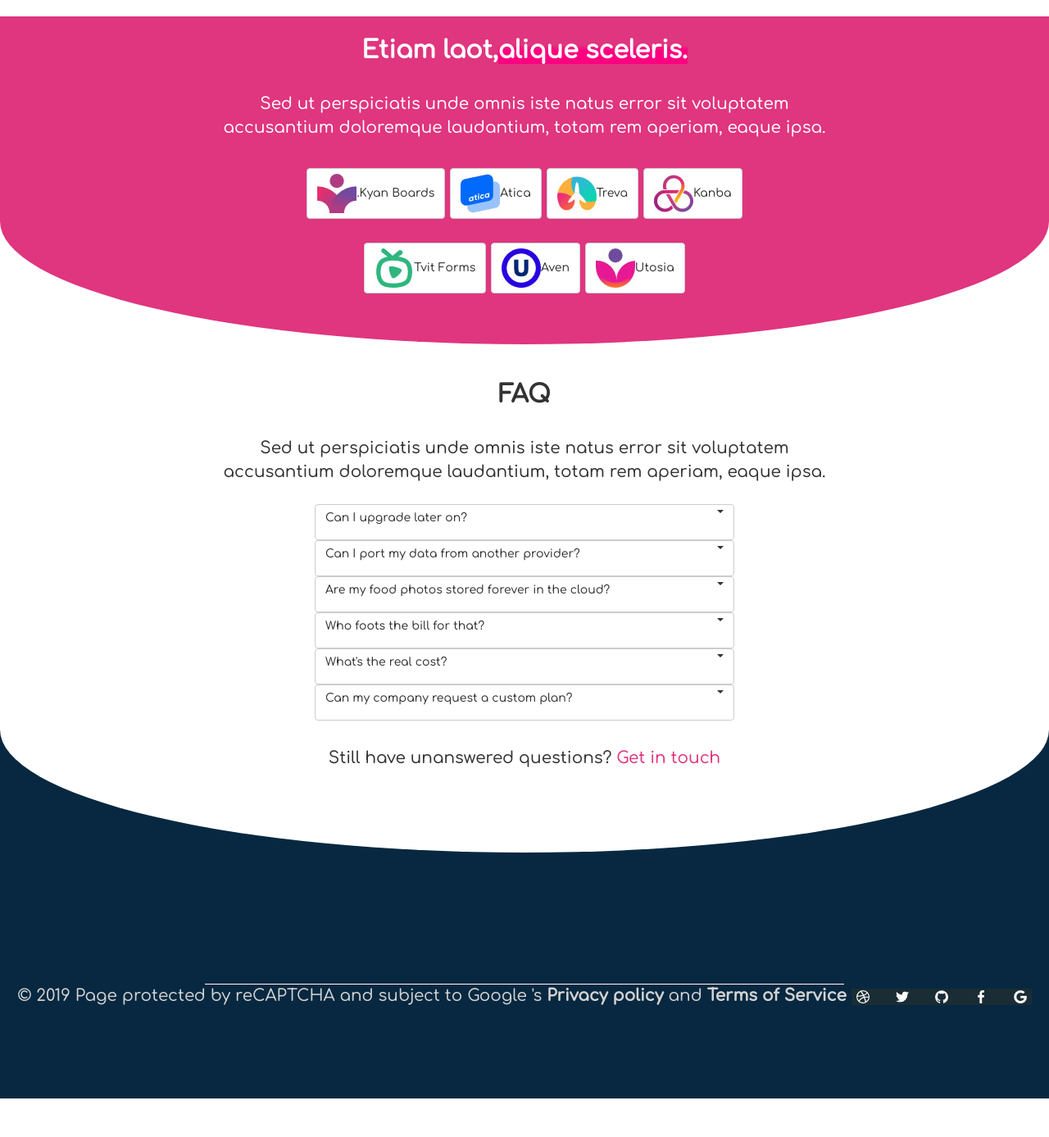
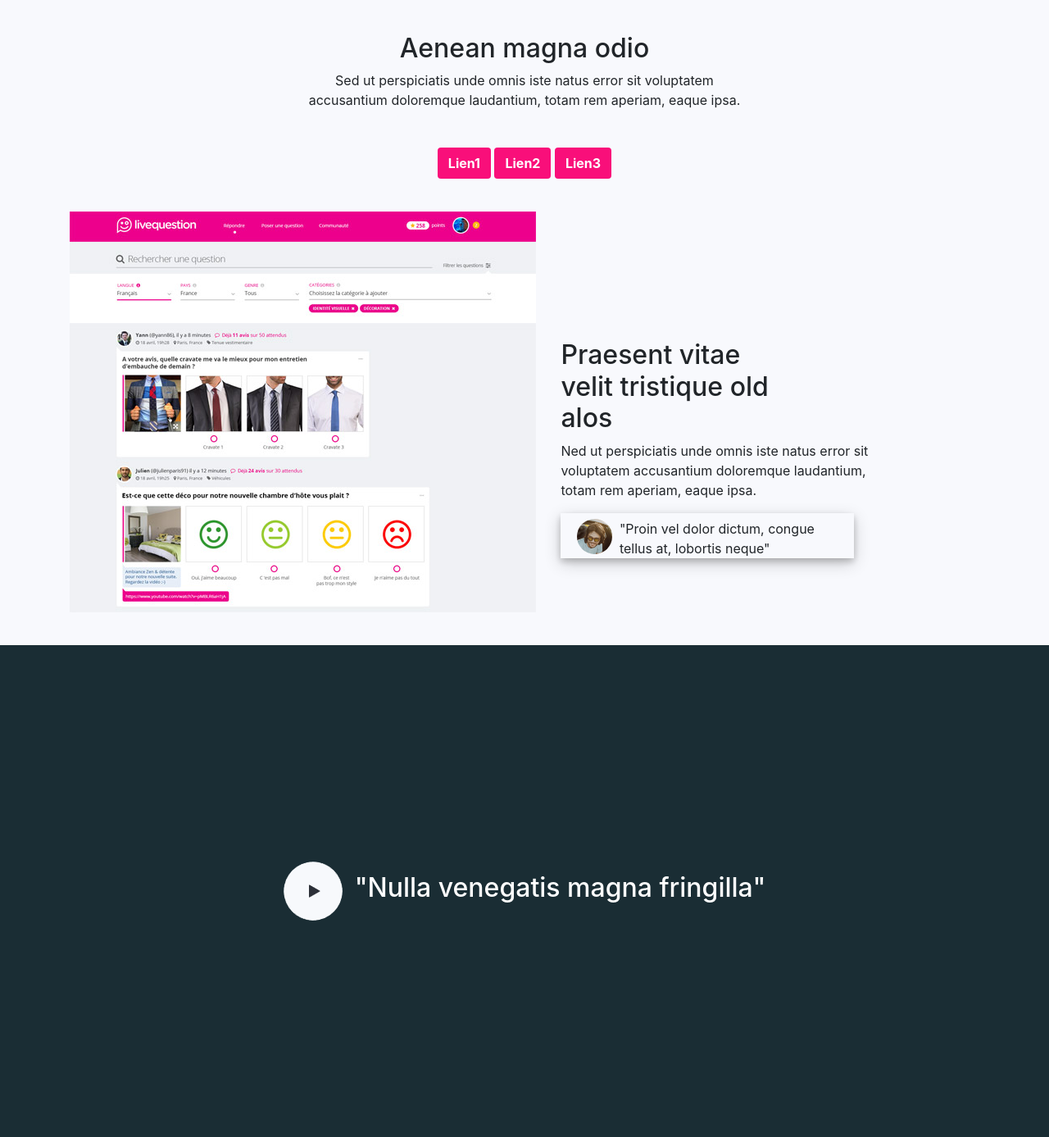
Before and after one commit to shakeeljeerooburkhan/livequestion, a PHP site: page / in a window 1280 px wide. Shown: the whole page at 82% size. Before the commit the page ends 1340 px from the top, so only its background shows below. Run offline with PHP 8.4, Linux system fonts and the light colour scheme; some libraries are stand-ins or nearby versions.

Commit message:
Ma Premiere partie

```diff
--- /dev/null
+++ b/css/styles.css
@@ -0,0 +1,147 @@
+.bouton {
+    border-radius: 50px;
+    padding-left: 15px;
+    padding-right: 15px;
+    background-color: #F90F7A;
+    color: white;
+}
+
+
+/* #redirection*/
+
+#redirection {
+    padding-top: 40px;
+    padding-bottom: 40px;
+    background-color: #F8F9FD;
+}
+
+#redirection .boutonlink {
+    font-weight: bold;
+    background-color: #F90F7A;
+    color: white;
+    margin-top: 10px;
+    margin-bottom: 20px;
+}
+
+#redirection .redirectionText {
+    text-align: center;
+}
+
+#redirection .redirectionLink {
+    text-align: center;
+    padding: 20px;
+}
+
+#redirection .subti {
+    float: right;
+    margin-left: 54%;
+    margin-top: -30%;
+}
+
+#redirection .subti h2 {
+    text-align: initial;
+    width: 54%;
+}
+
+#redirection .subti p {
+    text-align: initial;
+    width: 77%;
+}
+
+#redirection .subti-inv {
+    float: right;
+    margin-right: 15%;
+    margin-top: 5%;
+}
+
+#redirection .subti-inv h2 {
+    text-align: initial;
+    width: 34%;
+}
+
+#redirection .subti-inv p {
+    text-align: initial;
+    width: 46%;
+}
+
+#redirection .inv {
+    margin-left: 33%;
+    margin-top: -26%;
+}
+
+#redirection .card1 {
+    width: 70%;
+    box-shadow: 0 4px 8px 0 rgba(0, 0, 0, 0.2), 0 6px 20px 0 rgba(0, 0, 0, 0.19);
+    text-align: center;
+}
+
+#redirection .card1 img {
+    width: 12%;
+    margin-top: 2%;
+    margin-right: 77%;
+}
+
+#redirection .card1 p {
+    margin-left: 20%;
+    margin-top: -12%;
+    text-align: initial;
+    width: 74%;
+}
+
+#redirection .card2 {
+    width: 32%;
+    box-shadow: 0 4px 8px 0 rgba(0, 0, 0, 0.2), 0 6px 20px 0 rgba(0, 0, 0, 0.19);
+    padding-bottom: 0.25%;
+    text-align: center;
+}
+
+#redirection .card2 img {
+    width: 12%;
+    margin-top: 2%;
+    margin-right: 77%;
+}
+
+#redirection .card2 p {
+    margin-left: 20%;
+    margin-top: -10%;
+    text-align: initial;
+    width: 74%;
+}
+
+#redirection .card3 {
+    width: 32%;
+    box-shadow: 0 4px 8px 0 rgba(0, 0, 0, 0.2), 0 6px 20px 0 rgba(0, 0, 0, 0.19);
+    padding-bottom: 0.25%;
+    text-align: center;
+}
+
+#redirection .card3 img {
+    width: 12%;
+    margin-top: 2%;
+    margin-right: 77%;
+}
+
+#redirection .card3 p {
+    margin-left: 20%;
+    margin-top: -10%;
+    text-align: initial;
+    width: 74%;
+}
+
+
+/* Section Play */
+
+#play {
+    height: 600px;
+    background-color: #1A2D34;
+    padding-left: 15%;
+    padding-right: 15%;
+    display: flex;
+    color: white;
+    justify-content: center;
+    align-items: center;
+}
+
+.h2play {
+    margin-left: 15px;
+}
--- a/index.php
+++ b/index.php
@@ -1,143 +1,84 @@
 <!DOCTYPE html>
+
+<head>
+    <meta charset="utf-8">
+    <meta name="viewport" content="width=device-width, initial-scale=1.0">
+    <link rel="stylesheet" href="css/styles.css">
+    <link rel="stylesheet" href="https://maxcdn.bootstrapcdn.com/bootstrap/4.5.2/css/bootstrap.min.css">
+    <script src="https://ajax.googleapis.com/ajax/libs/jquery/3.5.1/jquery.min.js"></script>
+    <script src="https://maxcdn.bootstrapcdn.com/bootstrap/4.5.2/js/bootstrap.min.js"></script>
+    <link rel="stylesheet" href="https://use.fontawesome.com/releases/v5.15.1/css/all.css">
+    <script type="text/javascript" src="script/indexScript.js"></script>
+</head>
 <html>
-	<head>
-		<title>Live Question</title>
-		<meta charset="utf-8">
-		<meta name="viewport" content="width=device-width, initial-scale=1">
-		<link rel="stylesheet" href="https://maxcdn.bootstrapcdn.com/bootstrap/3.3.6/css/bootstrap.min.css" integrity="sha384-1q8mTJOASx8j1Au+a5WDVnPi2lkFfwwEAa8hDDdjZlpLegxhjVME1fgjWPGmkzs7" crossorigin="anomymous">
-		<link href='http://fonts.googleapis.com/css?family=Lato&subset=latin,latin-ext' rel='stylesheet' type='text/css'>
-		<link rel="stylesheet"  href="css/style.css">
-		<script src="https://ajax.googleapis.com/ajax/libs/jquery/1.11.3/jquery.min.js"></script>
-		<script src="https://maxcdn.bootstrapcdn.com/bootstrap/3.3.6/js/bootstrap.min.js"></script>
-		<script src="js/script.js"></script>
-		<!--Lien de la police d'écriture-->
+
+<body>
 
 
-		<link rel="preconnect" href="https://fonts.gstatic.com">
-		<link href="https://fonts.googleapis.com/css2?family=Comfortaa:wght@500&display=swap" rel="stylesheet">
-	</head>
-	<body>
-		<!--Partie des 7 boutons avec fond rose-->
-		<section id="applications">
-			<div class="conatiner">
-				<div class="heading">
-					<h3>Etiam laot,<span class="surlignement">alique sceleris.</span></h3>
-					<p>
-						Sed ut perspiciatis unde omnis iste natus error sit voluptatem<br>accusantium doloremque laudantium, totam rem aperiam, eaque ipsa.
+    <section id="redirection">
+
+        <div class="container">
+            <div class="redirectionText">
+                <h2>Aenean magna odio</h2>
+                <p>Sed ut perspiciatis unde omnis iste natus error sit voluptatem <br> accusantium doloremque laudantium, totam rem aperiam, eaque ipsa.
                 </p>
             </div>
-				<p class="marques">
-					<a href="a" class="btn btn-default"><img src="images/marque1.jpg">.Kyan Boards</a>
-					<a href="a" class="btn btn-default"><img src="images/marque2.jpg">Atica</a>
-					<a href="a" class="btn btn-default"><img src="images/marque3.jpg">Treva</a>
-					<a href="a" class="btn btn-default"><img src="images/marque4.jpg">Kanba</a>
-					<br><br>
-					<a href="a" class="btn btn-default"><img src="images/marque5.jpg">Tvit Forms</a>
-					<a href="a" class="btn btn-default"><img src="images/marque6.jpg">Aven</a>
-					<a href="a" class="btn btn-default"><img src="images/marque7.jpg">Utosia</a>
+            <div id="final" class="carousel slide" data-ride="carousel">
+                <div class="redirectionLink">
+                    <a data-target="#final" data-slide-to="0" class="btn boutonlink">Lien1</a>
+                    <a data-target="#final" data-slide-to="1" class="btn boutonlink">Lien2</a>
+                    <a data-target="#final" data-slide-to="2" class="btn boutonlink">Lien3</a>
+                </div>
+                <div class="carousel-inner">
+                    <div class="carousel-item active">
+                        <img src="img/step-2.jpg" alt="Los Angeles">
+                        <div class="subti">
+                            <h2>Praesent vitae velit tristique <span>old alos</span></h2>
+                            <p>Ned ut perspiciatis unde omnis iste natus error sit voluptatem accusantium doloremque laudantium, totam rem aperiam, eaque ipsa.
                             </p>
-			</div>
-		</section>
-		<!--Partie FAQ avec les questions -->
-		<section id="questions">
-			<div class="conatiner">
-				<div class="heading">
-					<h3>FAQ</h3>
-					<p>
-						Sed ut perspiciatis unde omnis iste natus error sit voluptatem<br>accusantium doloremque laudantium, totam rem aperiam, eaque ipsa.
+                            <div class="card1">
+                                <img class="rounded-circle" src="img/persona3.jpg">
+                                <p>"Proin vel dolor dictum, congue tellus at, lobortis neque"
                                 </p>
-				</div>
-				<div class="list-deroul-6">
-					<div class="deroul1">
-						<div class="dropdown">
-							<button class="btn btn-default dropdown-toggle" type="button" data-toggle="dropdown"><p class="title-dropdown">Can I upgrade later on?</p><span class="caret"></span></button>
-							<ul class="dropdown-menu">
-								<li><a href="#">a</a></li>
-								<li><a href="#">b</a></li>
-								<li><a href="#">c</a></li>
-							</ul>
-						</div>
-					</div>
-					<div class="deroul2">
-						<div class="dropdown">
-							<button class="btn btn-default dropdown-toggle" type="button" data-toggle="dropdown"><p class="title-dropdown">Can I port my data from another provider?</p><span class="caret"></span></button>
-							<ul class="dropdown-menu">
-								<li><a href="#">a</a></li>
-								<li><a href="#">b</a></li>
-								<li><a href="#">c</a></li>
-							</ul>
-						</div>
-					</div>
-					<div class="deroul3">
-						<div class="dropdown">
-							<button class="btn btn-default dropdown-toggle" type="button" data-toggle="dropdown"><p class="title-dropdown">Are my food photos stored forever in the cloud?</p><span class="caret"></span></button>
-							<ul class="dropdown-menu">
-								<li><a href="#">a</a></li>
-								<li><a href="#">b</a></li>
-								<li><a href="#">c</a></li>
-							</ul>
-						</div>
-					</div>
-					<div class="deroul4">
-						<div class="dropdown">
-							<button class="btn btn-default dropdown-toggle" type="button" data-toggle="dropdown"><p class="title-dropdown">Who foots the bill for that?</p><span class="caret"></span></button>
-							<ul class="dropdown-menu">
-								<li><a href="#">a</a></li>
-								<li><a href="#">b</a></li>
-								<li><a href="#">c</a></li>
-							</ul>
-						</div>
-					</div>
-					<div class="deroul5">
-						<div class="dropdown">
-							<button class="btn btn-default dropdown-toggle" type="button" data-toggle="dropdown"><p class="title-dropdown">What's the real cost?</p><span class="caret"></span></button>
-							<ul class="dropdown-menu">
-								<li><a href="#">a</a></li>
-								<li><a href="#">b</a></li>
-								<li><a href="#">c</a></li>
-							</ul>
-						</div>
-					</div>
-					<div class="deroul6">
-						<div class="dropdown">
-							<button class="btn btn-default dropdown-toggle" type="button" data-toggle="dropdown"><p class="title-dropdown">Can my company request a custom plan?</p><span class="caret"></span></button>
-							<ul class="dropdown-menu">
-								<li><a href="#">a</a></li>
-								<li><a href="#">b</a></li>
-								<li><a href="#">c</a></li>
-							</ul>
                             </div>
                         </div>
                     </div>
-				<div class="clear"></div>
-				<br>
-				<div class="demande-question">
-					<p class="txt-demande-question">
-						Still have unanswered questions?
-						<a href="lien-question"><span class="pink">Get in touch</span></a>
+                    <div class="carousel-item">
+                        <div class="subti-inv">
+                            <h2>Duis et eros lorem.</h2>
+                            <p>Ned ut perspiciatis unde omnis iste natus error sit voluptatem accusantium doloremque laudantium, totam rem aperiam, eaque ipsa.
                             </p>
+                            <div class="card2">
+                                <img class="rounded-circle" src="img/persona2.jpg">
+                                <p>"Aliquam gravida magna ut"</p>
                             </div>
                         </div>
-		</section>
-
-		<!--Courbure-->
-
-			<div class="courb-blue">
-				<div class="courb-white"></div>
+                        <img class="inv" src="img/step-3.jpg" alt="Chicago">
+                    </div>
+                    <div class="carousel-item">
+                        <div class="subti-inv">
+                            <h2>Curabitur gravida metus at mi <span>malesuada</span>.</h2>
+                            <p>Ned ut perspiciatis unde omnis iste natus error sit voluptatem accusantium doloremque laudantium, totam rem aperiam, eaque ipsa.
+                            </p>
+                            <div class="card3">
+                                <img class="rounded-circle" src="img/persona1.jpg">
+                                <p>"malesuada."</p>
                             </div>
 
-		<!--Bas de la page-->
-		<section id="footer">
-			<div class="block-footer">
-				<footer>
-					<p class="contenu-footer">
-						<div class="white-divider"></div>
-						© 2019 Page protected by reCAPTCHA and subject to Google 's <strong>Privacy policy</strong> and <strong>Terms of Service</strong>
-						<img class="" src="images/links.jpg">
-					</p>
-				</footer>
+                        </div>
+                        <img class="inv" src="img/step-4.png" alt="New York">
+                    </div>
+                </div>
+            </div>
         </div>
 
     </section>
+
+    <section id="play">
+		<img src="img/iplay.png">
+		<h2 class="h2play">"Nulla venegatis magna fringilla"</h2>
+	</section>
+
 </body>
+
 </html>
```
Also changed, not shown: script/indexScript.js (added, +57 -0 lines), img/iplay.png (added), img/persona1.jpg (added), img/persona2.jpg (added), img/persona3.jpg (added), img/step-1.png (added), img/step-2.jpg (added), img/step-3.jpg (added), img/step-4.png (added). Lines whose indentation alone changed are shown as unchanged.
